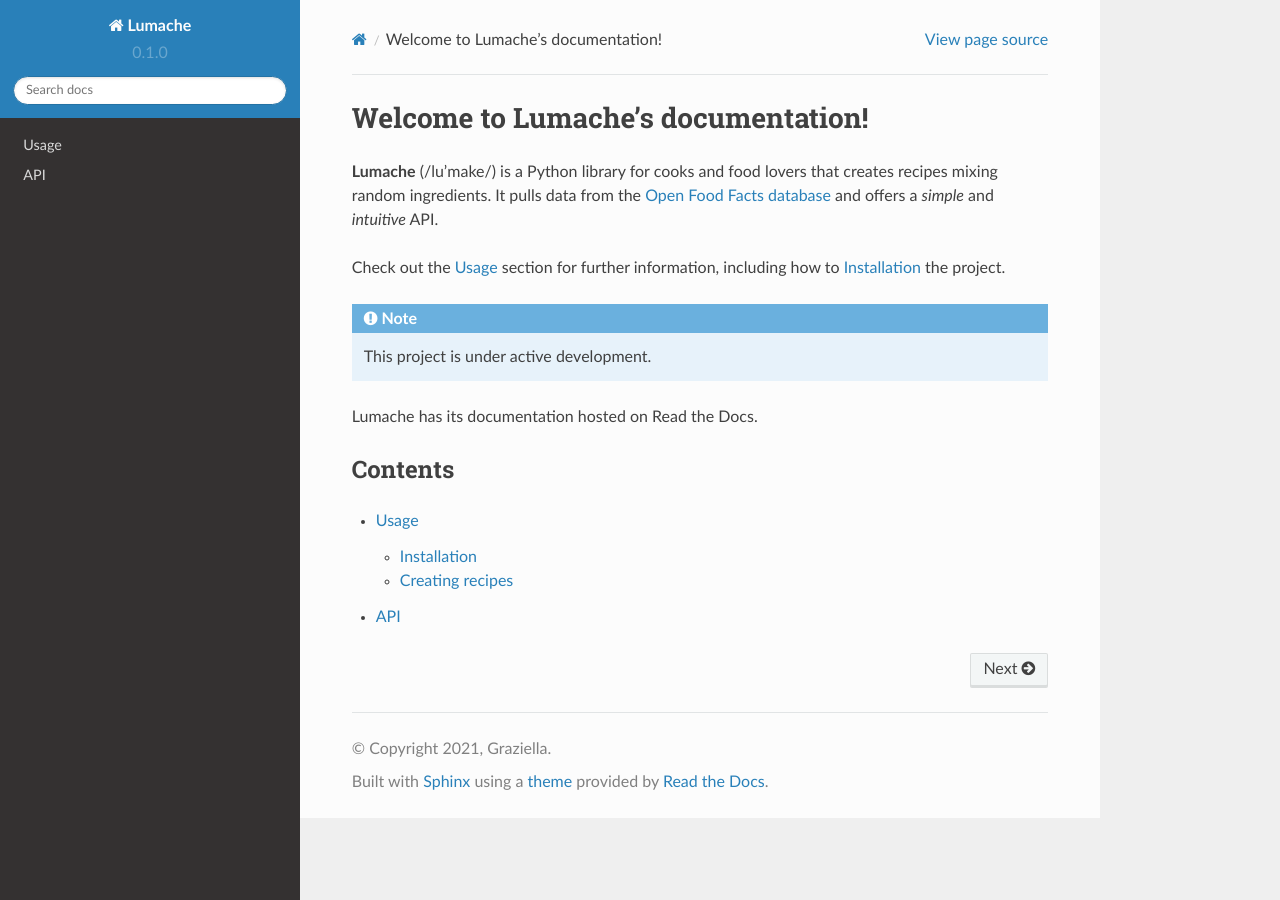
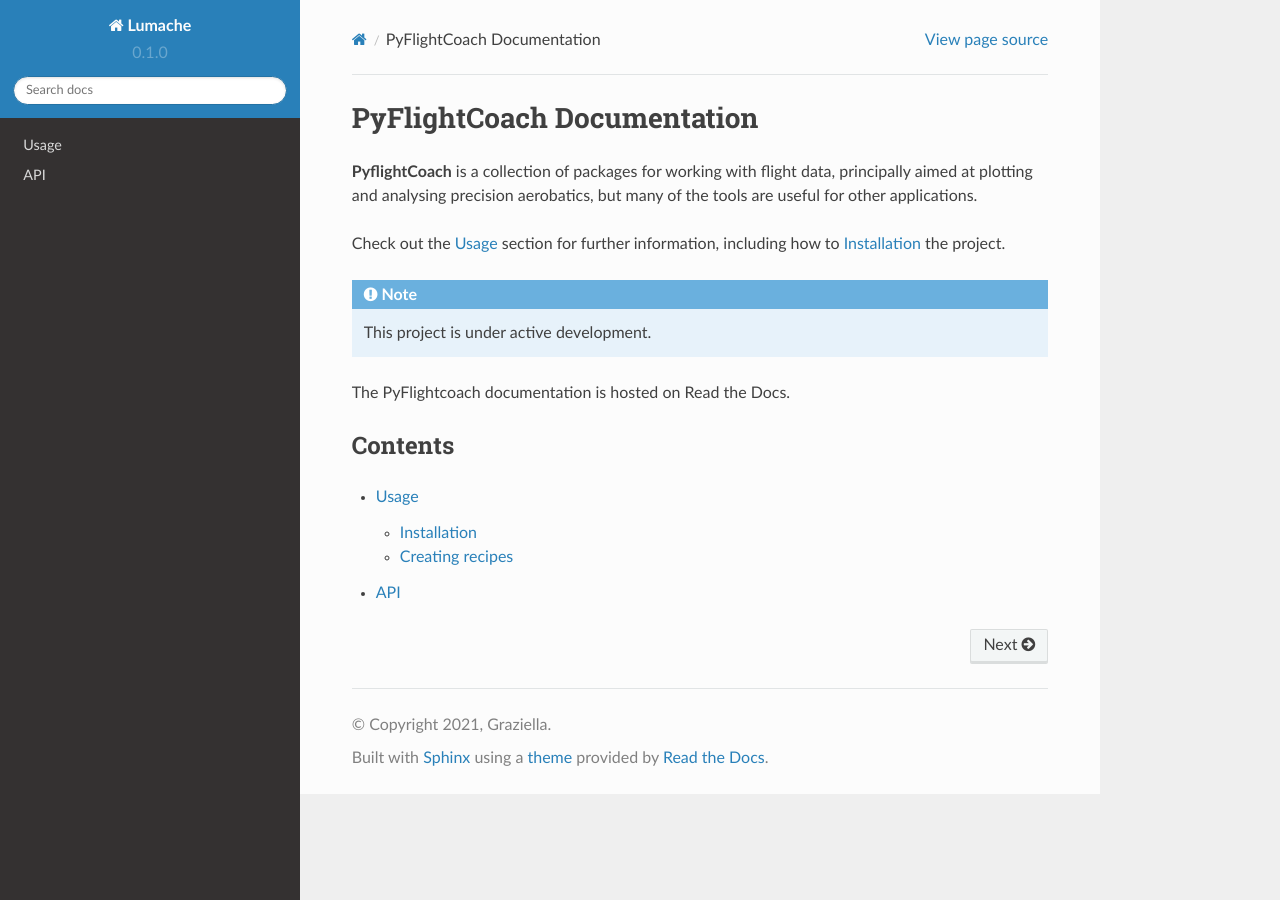
Before and after one commit to PyFlightCoach/PFCDocumentation, a Sphinx documentation site: the page built from docs/source/index.rst, in a window 1280 px wide. Built offline with Sphinx 7.4.7 and the Read the Docs theme 2.0.0, drawn with Linux system fonts in a browser that asks for light colours.

Commit message:
change to pyflightcoach

```diff
--- a/docs/source/index.rst
+++ b/docs/source/index.rst
@@ -1,10 +1,9 @@
-Welcome to Lumache's documentation!
+PyFlightCoach Documentation
 ===================================
 
-**Lumache** (/lu'make/) is a Python library for cooks and food lovers
-that creates recipes mixing random ingredients.
-It pulls data from the `Open Food Facts database <https://world.openfoodfacts.org/>`_
-and offers a *simple* and *intuitive* API.
+**PyflightCoach** is a collection of packages for working with flight data, principally aimed at plotting and analysing precision aerobatics,
+but many of the tools are useful for other applications.
+
 
 Check out the :doc:`usage` section for further information, including
 how to :ref:`installation` the project.
@@ -13,7 +12,8 @@
 
    This project is under active development.
 
-Lumache has its documentation hosted on Read the Docs.
+The PyFlightcoach documentation is hosted on Read the Docs.
+
 
 Contents
 --------
--- a/pyproject.toml
+++ b/pyproject.toml
@@ -3,6 +3,6 @@
 build-backend = "flit_core.buildapi"
 
 [project]
-name = "lumache"
-authors = [{name = "Graziella", email = "graziella@lumache"}]
+name = "PyFlightCoach"
+authors = [{name = "Thomas David", email = "thomasdavid0@gmail.com"}]
 dynamic = ["version", "description"]
```
Also changed, not shown: README.rst (+2 -6 lines), lumache.py (deleted, +0 -23 lines), .readthedocs.yaml.
